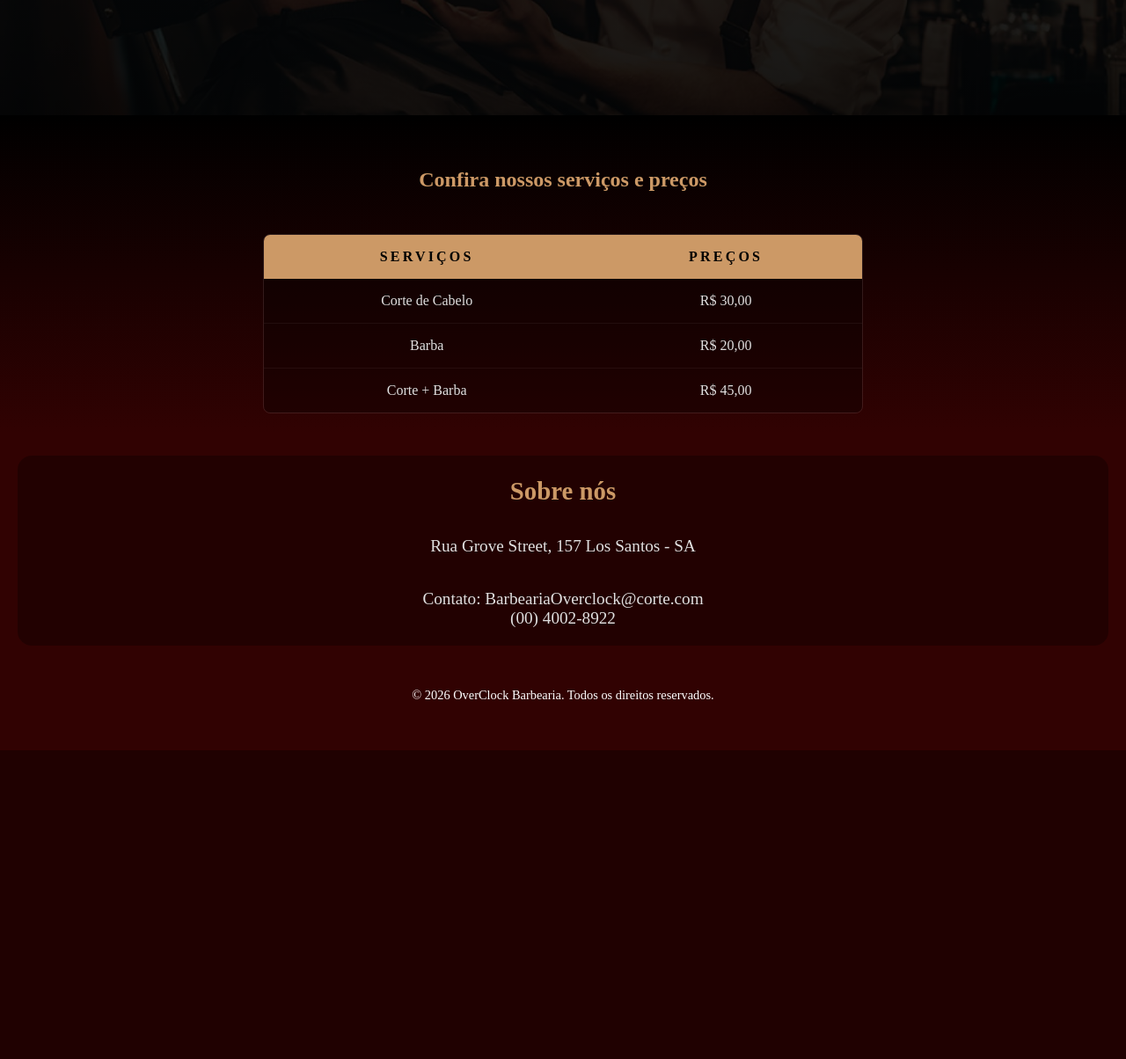
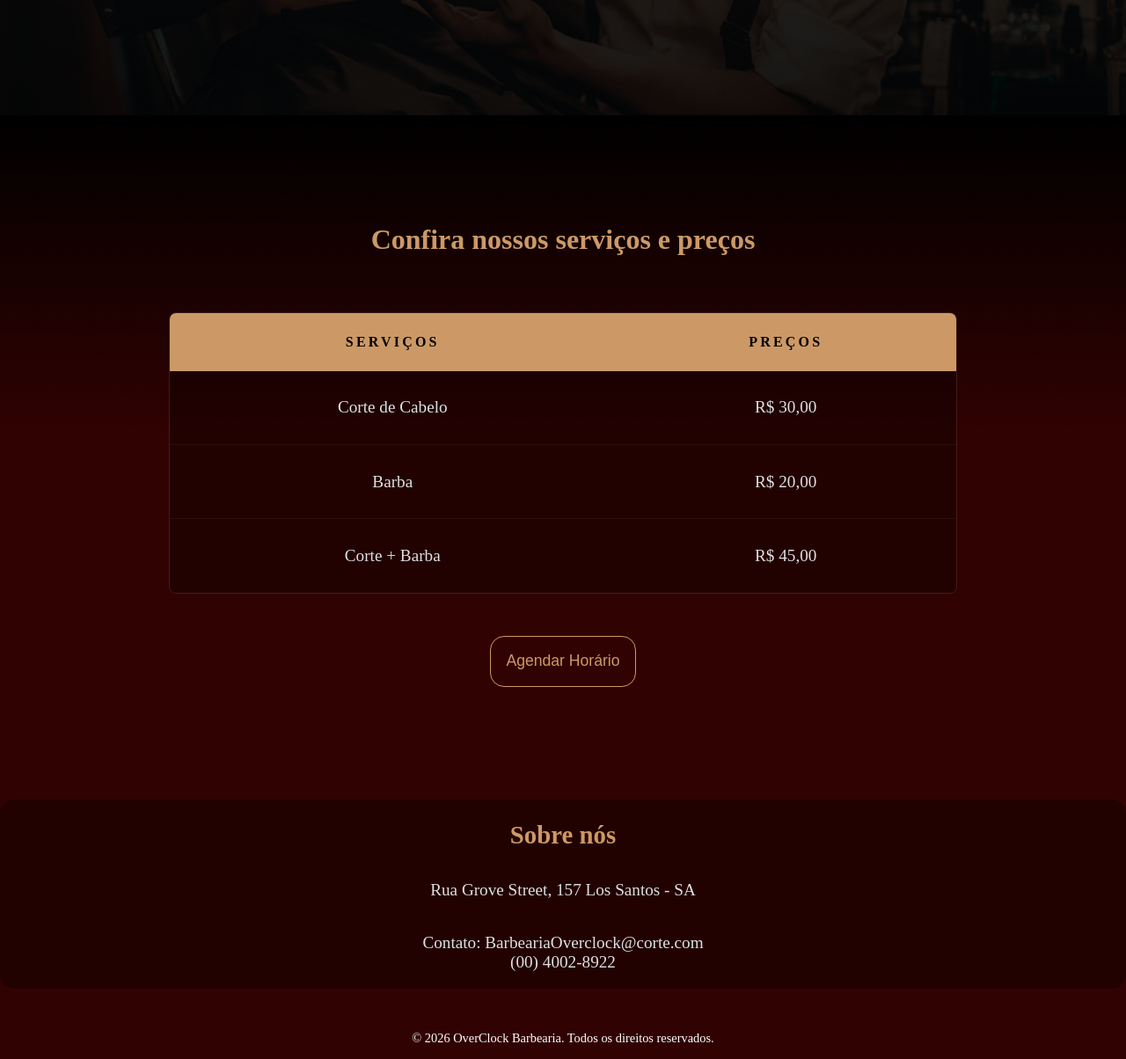
Before and after one commit to MiguelAraujo3/OverClock, a Flask app: page / in a window 1280 px wide. Shown: the part 548-1752 px from the top of the page at 88% size. Before the commit the page ends 1401 px from the top, so only its background shows below. Run offline with Flask 3, Linux system fonts and the light colour scheme.

Commit message:
refactor: ajustes na parte de tabela e hero, nos botões e tamanho dos textos

```diff
--- a/static/css/style.css
+++ b/static/css/style.css
@@ -7,6 +7,7 @@
 */
 body {
   margin: 0;
+  background-color: #310202;
 }
 nav {
   background-color: #310202;
@@ -198,19 +199,23 @@ div.hero-actions {
     font-size: 0.8em;
   }
   .btn-secondary {
-    padding: 10px 15px;
+    padding: 10px 10px;
   }
 
 }
 .serviços {
-  padding: 40px 20px;
+  padding: 6rem 0rem;
   background: linear-gradient(to bottom, #000000 0%, #310202 50%);
   color: #cc9966;
   text-align: center;
   margin-top: -1px;
+  padding-bottom: 3rem;
 
 }
-
+.serviços h2 {
+  font-size: 2rem;
+  margin-bottom: 4rem;
+}
 .table {
   display: flex;
   justify-content: center;
@@ -218,8 +223,10 @@ div.hero-actions {
 
 }
 table {
+  font-size: 1.2em;
   max-width: 100%;
-  width: 55%;
+  width: 70%;
+  height: 40vh;
   border-collapse: separate;
   border-spacing: 0;
   border-radius: 8px;
@@ -229,7 +236,7 @@ table {
 th {
   background-color: #cc9966;
   color: #000000;
-  padding: 1rem;
+  padding: 1.5rem;
   font-weight: bold;
   font-size: 1.2em;
   text-transform: uppercase;
@@ -238,7 +245,7 @@ th {
 
 }
 td {
-  padding: 1rem;
+  padding: 1.5rem;
   color: #e0e0e0;
   background-color: rgba(0, 0, 0, 0.3);
   border-bottom: 1px solid rgba(255, 255, 255, 0.05);
@@ -246,28 +253,42 @@ td {
 tr:last-child td {
   border-bottom: none;
 }
-.botão_agendamento a {
+.botao_agendamento {
   text-decoration: none;
   color: rgb(0, 0, 0);
   background-color: #ffffff00;
   border: 0.1rem solid #cc9966;
-  padding: 1rem;
+  padding: 1.1rem;
+  font-size: 1.1em;
   border-radius: 1rem;
   display: inline-block;
-  margin-top: 1rem;
+  margin-top: 3rem;
   color: #cc9966;
-  margin-bottom: 3rem;
+  margin-bottom: 2rem;
 }
-.botão_agendamento a:hover {
+
+.agendamento {
+  display: flex;
+  justify-content: center;
+}
+
+
+.agendamento button a {
+  text-decoration: none;
+  color: #cc9966;
+
+}
+.agendamento button:hover a {
+  color: rgb(0, 0, 0);
+}
+
+.agendamento button:hover{
   background-color: #cc9966;
   color: rgb(0, 0, 0);
   transition: 0.5s;
   transform: scale(0.9);
 }
-.botão_agendamento {
-  display: flex;
-  justify-content: center;
-}
+
 
 
 
@@ -328,6 +349,9 @@ tr:last-child td {
   background-color: rgba(0,0,0,0.3);
   border-radius: 1rem;
   color: #e0e0e0;
+  width: 100%;
+  text-align: center;
+
 
 
 
@@ -336,10 +360,12 @@ tr:last-child td {
 .contato h2 {
   color: #cc9966;
   margin-bottom: 1rem;
+
 }
 
 footer {
   color: white;
   font-size: 0.9em;
   margin-top: 3rem;
+  text-align: center;
 }
--- a/templates/base.html
+++ b/templates/base.html
@@ -63,14 +63,19 @@
         </tbody>
       </table>
     </div>
-      {% block agendamento %}
-      {% endblock %}
+    {% block agendamento %}
+      <div class="agendamento">
+        <button class="botao_agendamento"><a href="/agendamento/">Agendar Horário</a></button>
+      </div>
+    {% endblock %}
+  </section>
+
 
   <section class="contato" id="contato">
     <h2>Sobre nós</h2>
     <p>Rua Grove Street, 157 Los Santos - SA</p>
     <p>Contato: BarbeariaOverclock@corte.com <br>(00) 4002-8922</p>
-     </section>
+  </section>
 
   <footer>
     <p>© 2026 OverClock Barbearia. Todos os direitos reservados.</p>
```
